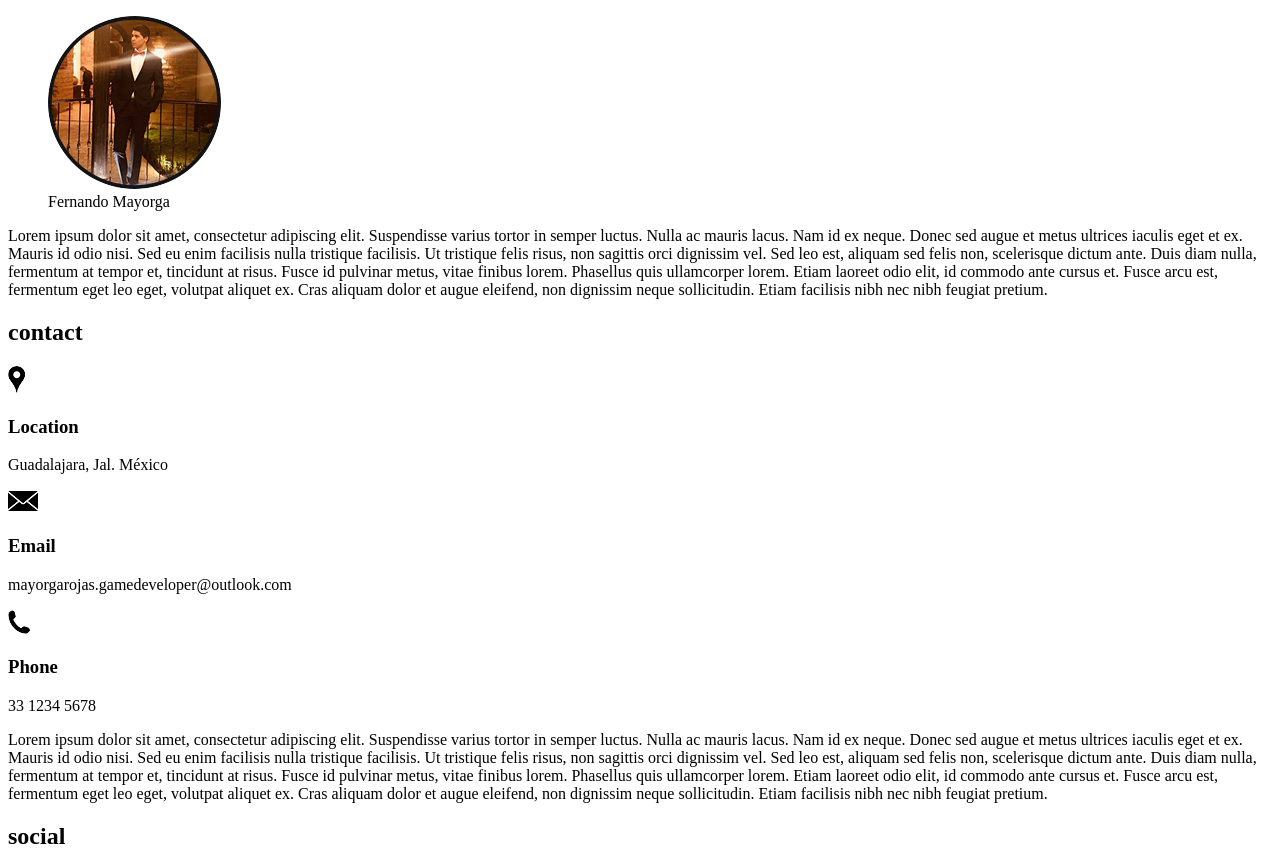
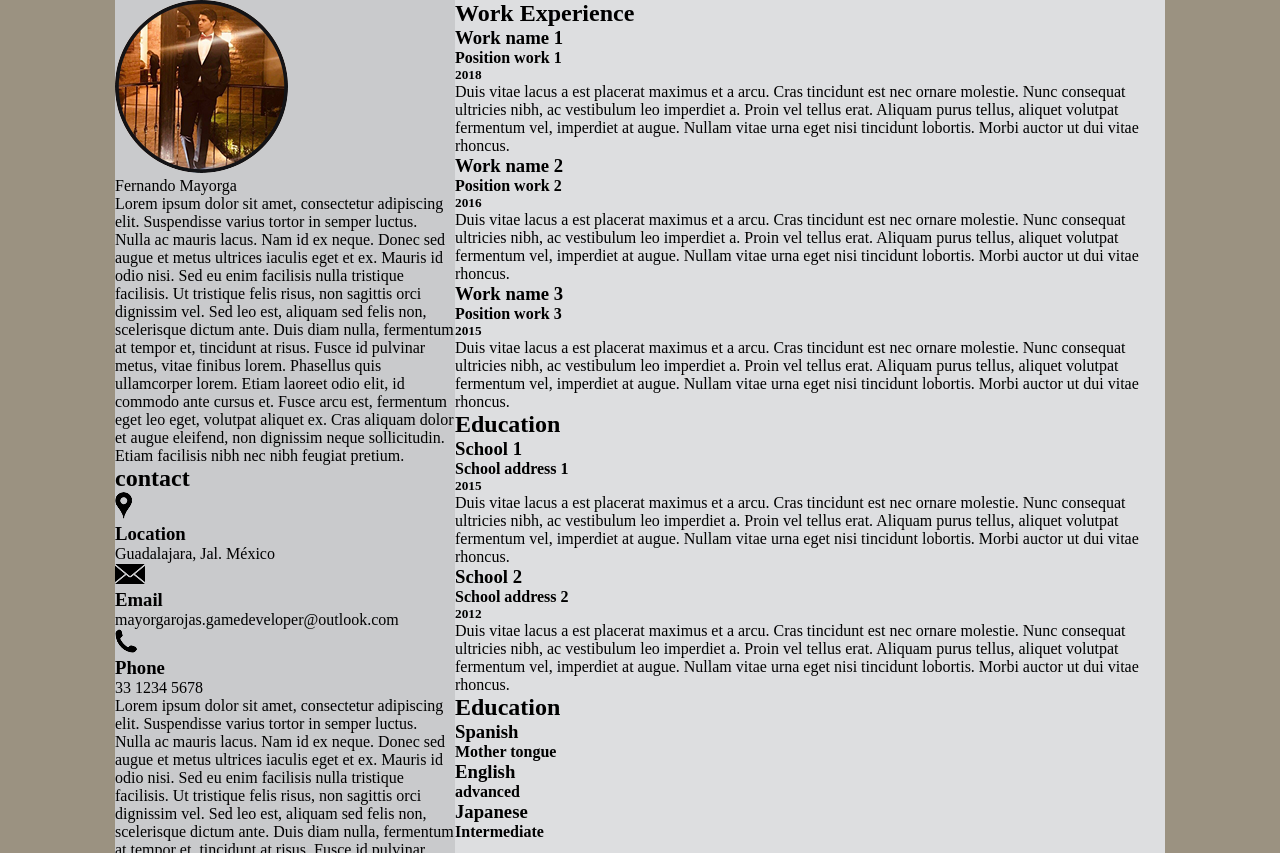
Before and after one commit to mayorgarojasgamedeveloper/my-resume-new, a plain HTML site: page index.html in a window 1280 px wide. Shown: the top 853 px of the page. Drawn offline with Linux system fonts and the light colour scheme.

Commit message:
Se separo en dos columnas con uso de flexbox. Se agregaron algunos divs a index.html para lograr esto.

```diff
--- a/css/style.css
+++ b/css/style.css
@@ -0,0 +1,26 @@
+/*-----------GENERAL---------------*/
+* {
+  margin: 0;
+  padding: 0;
+  font-family: "Times New Roman", Times, serif;
+}
+
+/*----------LAYOUT---------------*/
+body {
+  background-color: #9b9281;
+  width: 100%;
+}
+.flex-container {
+  width: 1050px;
+  margin: 0 auto;
+  display: flex;
+  flex-basis: 1050px;
+}
+aside {
+  background-color: #c9cacc;
+  flex-basis: 340px;
+}
+main {
+  background-color: #dddee0;
+  flex-basis: 710px;
+}
--- a/index.html
+++ b/index.html
@@ -8,6 +8,7 @@
   <title>Document</title>
 </head>
 <body>
+  <div class="flex-container">
     <aside>
       <figure>
         <img src="./img/profile.png" alt="perfil fernando mayorga" />
@@ -118,5 +119,6 @@
         </div>
       </section>
     </main>
+  </div>
 </body>
 </html>
```
Lines whose indentation alone changed are shown as unchanged.
